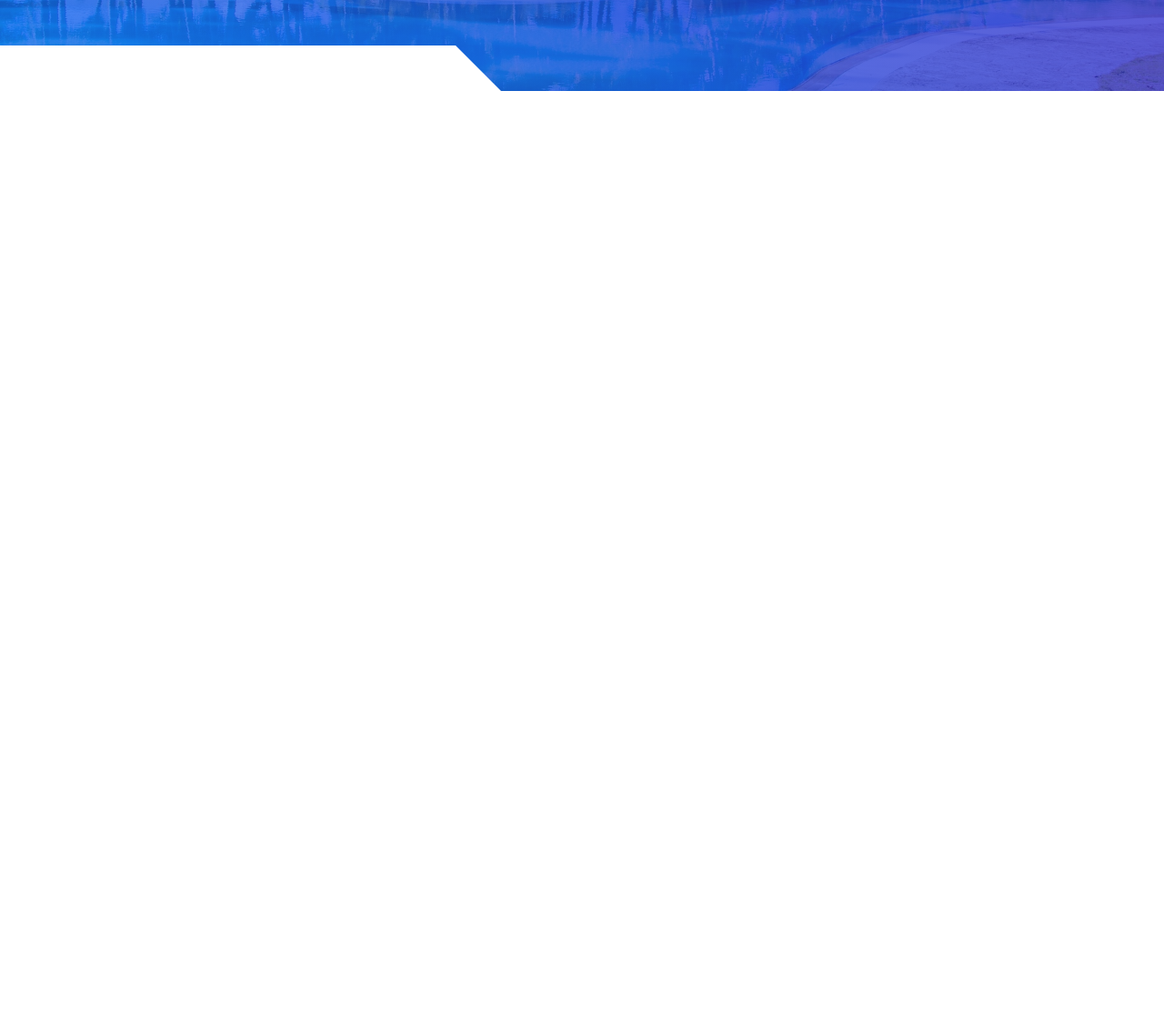
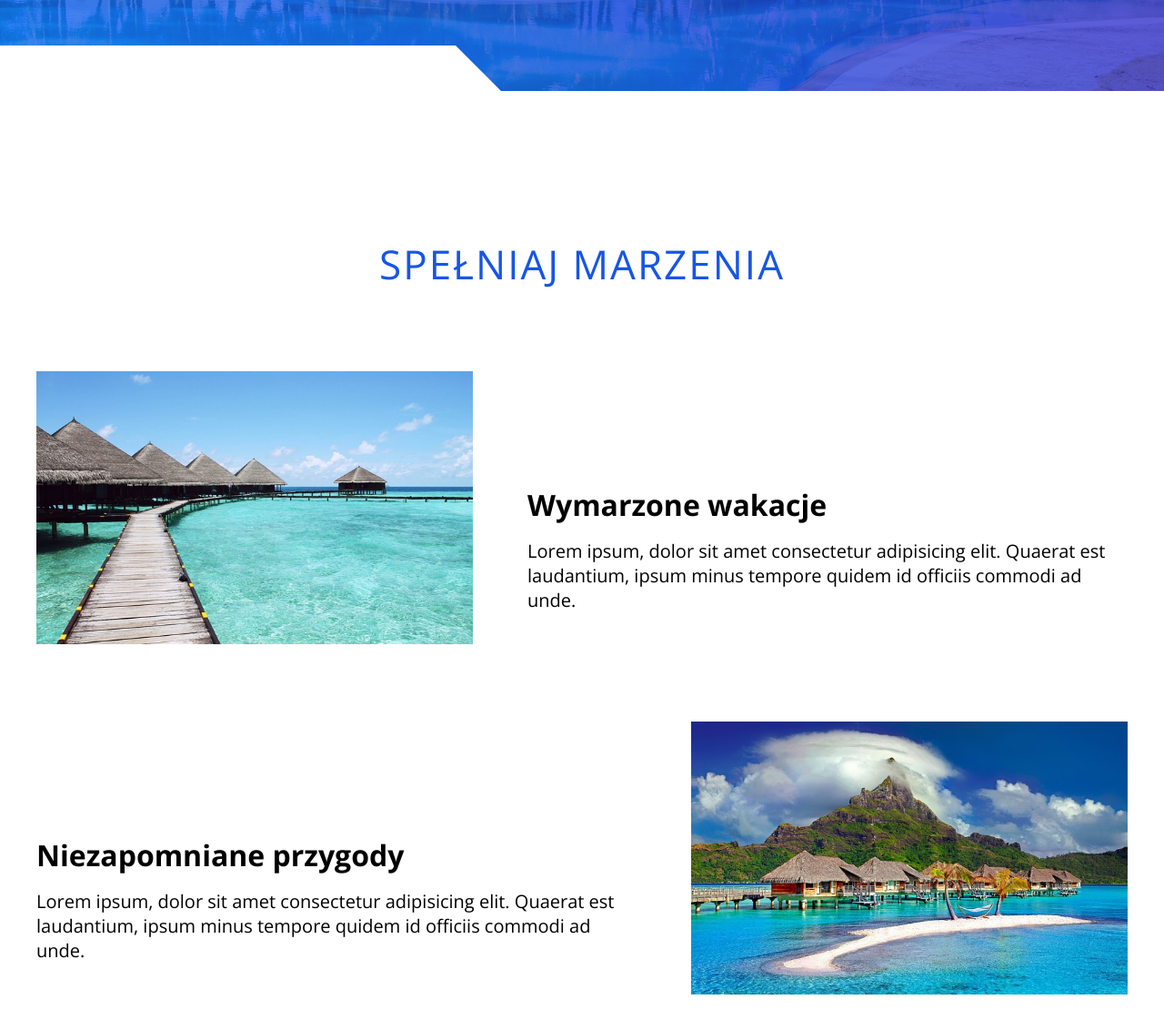
Before and after one commit to Andrzejklim/TropicalParadiseProject, a plain HTML site: page index.html in a window 1280 px wide. Shown: the part 500-1632 px from the top of the page at 91% size. Before the commit the page ends 800 px from the top, so only its background shows below. Drawn offline with nearby package versions, Linux system fonts and the light colour scheme.

Commit message:
added and styled section dreams

```diff
--- a/index.html
+++ b/index.html
@@ -51,6 +51,36 @@
         <div class="white-block white-block-left"></div>
     </header>
 
+    <main class="main">
+        <section class="dreams section-padding section white-section">
+
+            <div class="wrapper">
+                <h2 class="section-heading">Spełniaj marzenia</h2>
+
+                <div class="dreams__box">
+                    <div class="dreams__box-img">
+                        <img src="./img/houses.jpg" alt="Domki nad oceanem" class="dreams__img">
+                    </div>
+                    <div class="dreams__box-text">
+                        <h3 class="dreams__title">Wymarzone wakacje</h3>
+                        <p class="dreams__text">Lorem ipsum, dolor sit amet consectetur adipisicing elit. Quaerat est laudantium, ipsum minus tempore quidem id officiis commodi ad unde.</p>
+                    </div>
+                </div>
+                <div class="dreams__box">
+                    <div class="dreams__box-img dreams__box-img--right">
+                        <img src="./img/bora-bora-ga548e9824_640.jpg" alt="Domki nad oceanem na tle gór" class="dreams__img">
+                    </div>
+                    <div class="dreams__box-text dream__box-text-right">
+                        <h3 class="dreams__title">Niezapomniane przygody</h3>
+                        <p class="dreams__text">Lorem ipsum, dolor sit amet consectetur adipisicing elit. Quaerat est laudantium, ipsum minus tempore quidem id officiis commodi ad unde.</p>
+                    </div>
+                </div>
+
+            </div>
+
+        </section>
+    </main>
+
     <script src="./js/main.js"></script>
 </body>
 
--- a/sass/_components.scss
+++ b/sass/_components.scss
@@ -50,3 +50,38 @@
 		transform-origin: left;
 	}
 }
+
+.section-heading{
+	position: relative;
+	margin-bottom: 2em;
+	font-size: 3rem;
+	text-transform: uppercase;
+	text-align: center;
+	color: $main-color;
+	font-weight: 300;
+	letter-spacing: 2px;
+}
+
+.section-padding{
+	padding: 6em 2em;
+}
+
+@media(min-width: 768px){
+	.section-heading{
+		font-size: 3.6rem;
+	}
+
+	.section-padding{
+		padding: 8em 2em;
+	}
+}
+
+@media(min-width: 992px){
+	.section-heading{
+		font-size: 4.4rem;
+	}
+
+	.section-padding{
+		padding: 10em 2em;
+	}
+}
--- a/sass/main.scss
+++ b/sass/main.scss
@@ -157,11 +157,65 @@ body {
 	}
 }
 
+// MAIN
+// DREAMS SECTION
+
+.dreams {
+	&__box {
+		display: flex;
+		flex-direction: column;
+		margin: 2em 0;
+	}
+
+	&__img {
+		width: 100%;
+		margin-bottom: 1em;
+	}
+
+	&__title {
+		margin-bottom: 0.5em;
+	}
+
+	&__text {
+		font-size: 1.4rem;
+	}
+}
+
 // ===============================
 // MEDIA
 // ===============================
 
-@media (min-width: 760px) {
+@media (min-width: 576px) {
+	.dreams {
+		&__box {
+			flex-direction: row;
+			justify-content: space-between;
+
+			&-text {
+				width: 55%;
+
+				&--right {
+					text-align: right;
+				}
+			}
+
+			&-img {
+				width: 40%;
+
+				&--right {
+					order: 1;
+				}
+			}
+		}
+
+		&__img {
+			margin-bottom: 0;
+			max-height: 300px;
+		}
+	}
+}
+
+@media (min-width: 768px) {
 	.white-block {
 		height: 50px;
 		width: 45%;
@@ -176,6 +230,12 @@ body {
 		}
 		&__btn {
 			font-size: 1.6rem;
+		}
+	}
+
+	.dreams {
+		&__text {
+			font-size: 1.8rem;
 		}
 	}
 }
@@ -193,4 +253,30 @@ body {
 			font-size: 8rem;
 		}
 	}
+
+	.nav {
+		&__item {
+			font-size: 4.4rem;
+		}
+	}
+
+	.dreams {
+		&__box {
+			margin: 5em 0;
+
+			&-text {
+				display: flex;
+				flex-direction: column;
+				justify-content: flex-end;
+				margin-bottom: 2.5em;
+			}
+		}
+		&__title{
+			font-size: 3.2rem;
+		}
+
+		&__text{
+			font-size: 2rem;
+		}
+	}
 }
```
Also changed, not shown: css/main.css, img/bora-bora-ga548e9824_640.jpg (added), img/houses.jpg (added), 1 other file.
